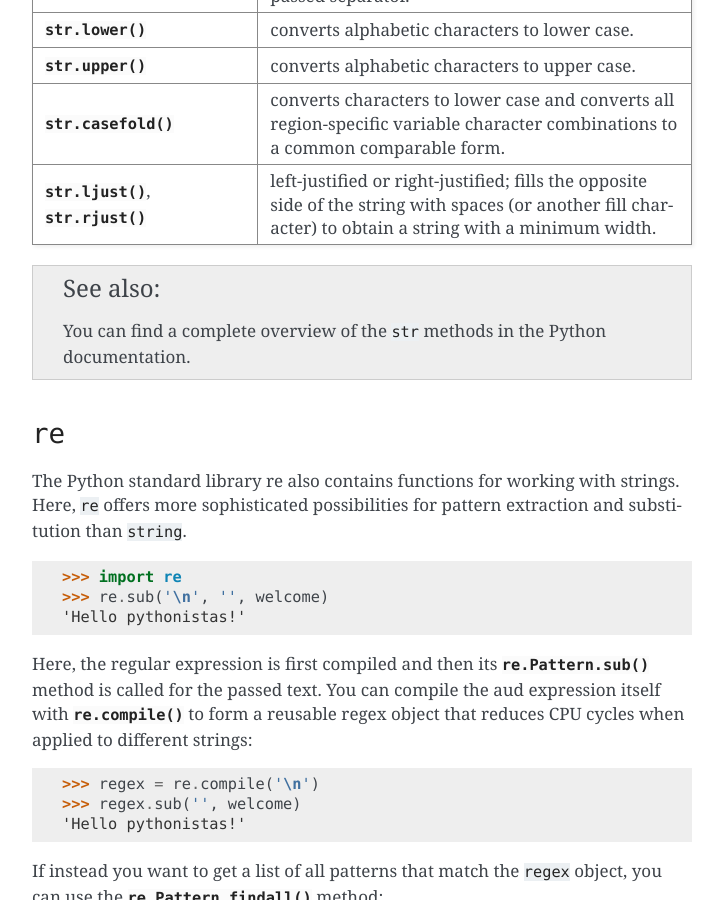
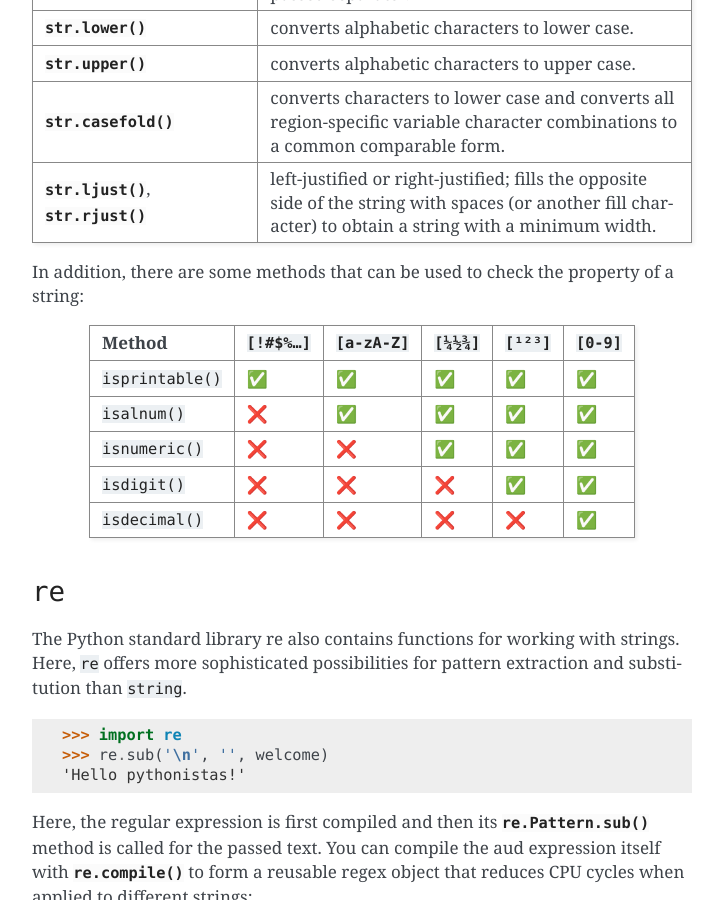
Before and after one commit to veit/python-basics-tutorial, a Sphinx documentation site: the page built from docs/types/strings.rst, in a window 1280 px wide and 900 px high, scrolled down 2711 px. Shown: the whole window, without its empty margins (388-1112 px from the left). Built offline with Sphinx 7.4.7, drawn with Linux system fonts in a browser that asks for light colours; pages that are not in the unit, such as notebooks, are missing from menus; some of the changed text lies outside the part shown.

Commit message:
:memo: Add string property table

```diff
--- a/docs/types/strings.rst
+++ b/docs/types/strings.rst
@@ -104,7 +104,8 @@ For strings, there are several methods in the standard Python library
     >>> welcome.replace('\n', '')
     'hello pythonistas!'
 
-The following is an overview of all ``string`` methods:
+The following is an overview of the most common :ref:`string methods
+<python3:string-methods>`:
 
 +---------------------------+---------------------------------------------------------------+
 | Method                    | Description                                                   |
@@ -153,9 +154,22 @@ The following is an overview of all ``string`` methods:
 |                           | a string with a minimum width.                                |
 +---------------------------+---------------------------------------------------------------+
 
-.. seealso::
-   You can find a complete overview of the ``str`` methods in the :ref:`Python
-   documentation <python3:string-methods>`.
+In addition, there are some methods that can be used to check the property of a
+string:
+
++-------------------+---------------+---------------+---------------+---------------+---------------+
+| Method            | ``[!#$%…]``   | ``[a-zA-Z]``  | ``[¼½¾]``     | ``[¹²³]``     | ``[0-9]``     |
++===================+===============+===============+===============+===============+===============+
+| ``isprintable()`` | ✅            | ✅            | ✅            | ✅            | ✅            |
++-------------------+---------------+---------------+---------------+---------------+---------------+
+| ``isalnum()``     | ❌            | ✅            | ✅            | ✅            | ✅            |
++-------------------+---------------+---------------+---------------+---------------+---------------+
+| ``isnumeric()``   | ❌            | ❌            | ✅            | ✅            | ✅            |
++-------------------+---------------+---------------+---------------+---------------+---------------+
+| ``isdigit()``     | ❌            | ❌            | ❌            | ✅            | ✅            |
++-------------------+---------------+---------------+---------------+---------------+---------------+
+| ``isdecimal()``   | ❌            | ❌            | ❌            | ❌            | ✅            |
++-------------------+---------------+---------------+---------------+---------------+---------------+
 
 ``re``
 ------
```
